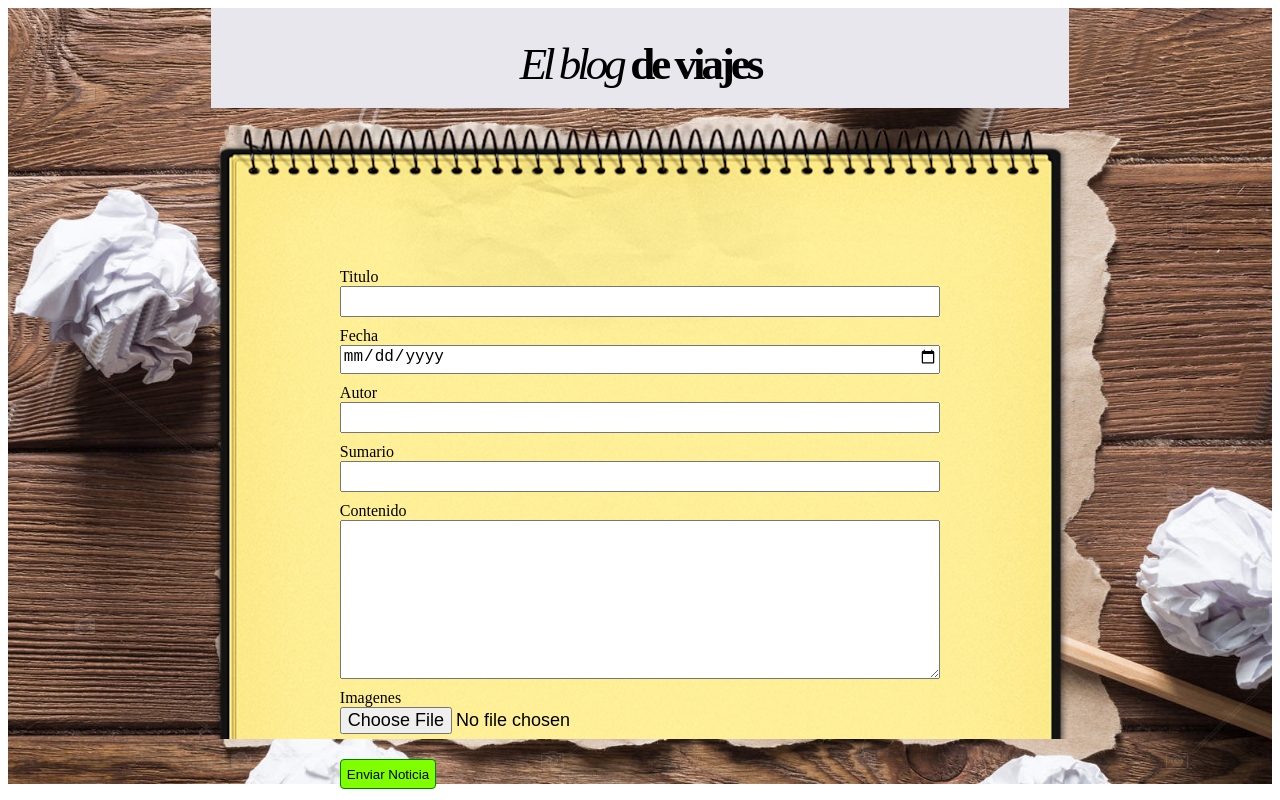
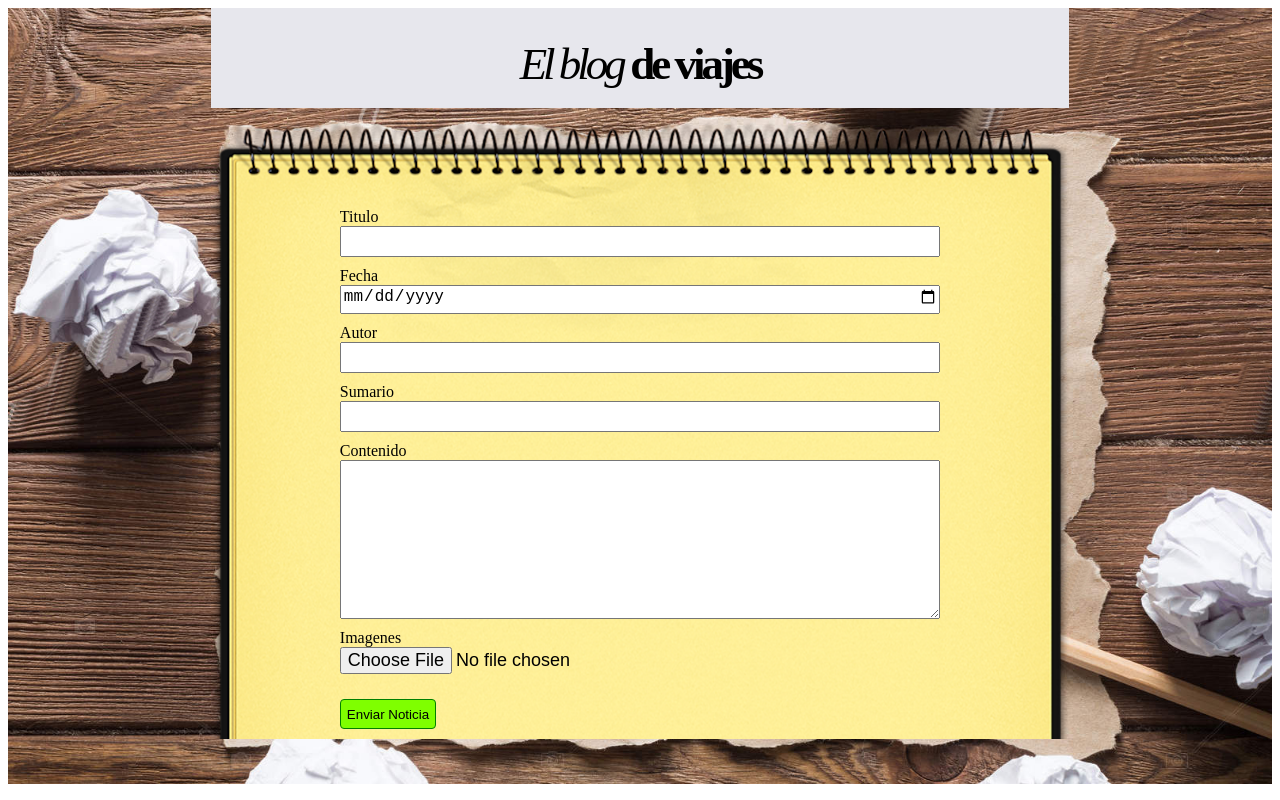
Before and after one commit to ManuelCasadoP/Proyecto-Blog, a React (Create React App) app in the folder frontend/blog/: page /write in a window 1280 px wide. Built offline with nearby package versions, Linux system fonts and the light colour scheme; a web font is replaced by a local one.

Commit message:
Cambios en CSS de WriteNews

```diff
--- a/frontend/blog/src/components/WriteNews/writeNews.css
+++ b/frontend/blog/src/components/WriteNews/writeNews.css
@@ -21,7 +21,7 @@
 }
 
 .writeNewsForm {
-    padding-top: 150px;
+    padding-top: 90px;
     margin: 30px;
     width: 70%;
     margin: auto;
```
